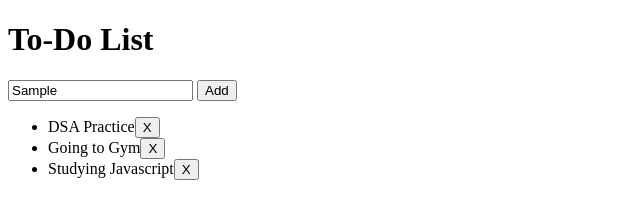
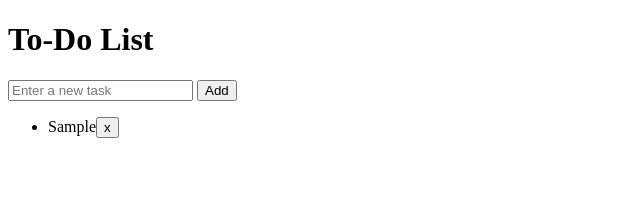
Before and after one commit to Prateeks078/Javascript, a plain HTML site: page W1/8_Todo/8_Todo.html in a window 1280 px wide. Both pictures are taken after typing "Sample" into the empty fields and a click on the button "Add". Shown: the whole page, without its empty margins (0-640 px from the left). Drawn offline with Linux system fonts and the light colour scheme.

Commit message:
Updating the todo app

```diff
--- a/W1/8_Todo/8_Todo.html
+++ b/W1/8_Todo/8_Todo.html
@@ -1,30 +1,35 @@
 <!DOCTYPE html>
 <html lang="en">
+
 <head>
     <meta charset="UTF-8">
     <meta name="viewport" content="width=device-width, initial-scale=1.0">
     <title>To-Do List</title>
 </head>
+
 <body>
     <h1>To-Do List</h1>
+    <div class="container">
 
-    <div>
+        <div id="input-container">
             <input id="iptext" type="text" placeholder="Enter a new task">
-        <button>Add</button>
+            <button id="ipbutton">Add</button>
         </div>
 
         <div>
-        <ul>
+            <ul id="todolist-container">
                 <!-- some sample tasks  -->
-            <li>DSA Practice<button>X</button></li>
+                <!-- <li>DSA Practice<button>X</button></li>
             <li>Going to Gym<button>X</button></li>
-            <li>Studying Javascript<button>X</button></li>
+            <li>Studying Javascript<button>X</button></li> -->
             </ul>
         </div>
 
+    </div>
     <script src="Todo.js">
         // JavaScript code to handle adding and removing tasks will go here
 
     </script>
 </body>
+
 </html>
--- a/W1/8_Todo/Todo.js
+++ b/W1/8_Todo/Todo.js
@@ -1,8 +1,33 @@
 // For Testing Purpose Only
 // window.alert("Hey, Be cautious");
 
+// Task: Create a Todo List Application
+const iptext = document.getElementById("iptext");
+const addbutton = document.getElementById("ipbutton");
+const container = document.getElementById("container");
+const listcontainer = document.getElementById("todolist-container");
 
-// Task: Create a Todo List Application
-const iptext=document.getElementById("iptext");
-const val=iptext.innerText;
-console.log(val);
+
+const todoinput = document.getElementById("iptext");
+
+addbutton.addEventListener('click', () => {
+    const val = iptext.value;
+    console.log("Value Entered by the user is: ", val);
+    iptext.value = "";
+
+    // Until this point, we have the value entered by the user in the input box.
+    // Now, we will be trying to save this value somehere okay
+
+    const li = document.createElement("li");
+    const cmark = document.createElement("button")
+    cmark.innerText = "x"
+    // Abhi tk li tag bn chuka h tera okay
+
+    cmark.addEventListener('click', () => {
+        listcontainer.removeChild(li);
+    })
+
+    li.innerText = val;
+    li.appendChild(cmark);
+    listcontainer.appendChild(li);
+})
```
Lines whose indentation alone changed are shown as unchanged.
